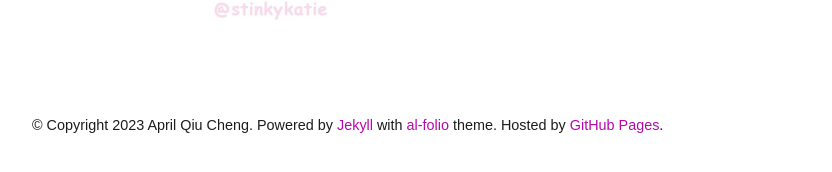
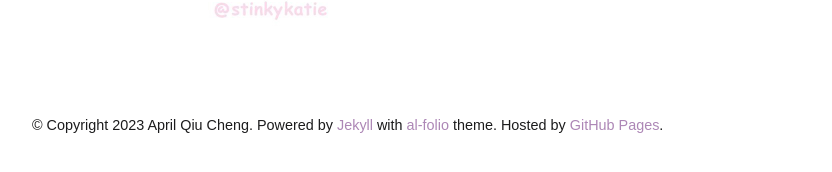
Before and after one commit to aqcheng/aqcheng.github.io, a Jekyll site: the page built from _pages/hehehe.md, in a window 1280 px wide and 945 px high. Shown: the part 769-941 px from the top of the window, without its empty margins (223-1055 px from the left). Built offline with Jekyll 4.4.1, drawn with Linux system fonts in a browser that asks for light colours; some web fonts are replaced; comment, search, counter and statistics services are not loaded; a style sheet for code colours, icons or effects is not loaded.

Commit message:
changed color theme

```diff
--- a/_sass/_themes.scss
+++ b/_sass/_themes.scss
@@ -7,9 +7,9 @@
   --global-code-bg-color: #{$code-bg-color-light};
   --global-text-color: #{$grey-color-dark};
   --global-text-color-light: #{$grey-color};
-  --global-theme-color: #{$purple-color};
+  --global-theme-color: #{$dark-purple-color};
   --global-hover-color: #{$purple-color};
-  --global-emph-color: #{$dark-purple-color};
+  --global-emph-color: #{$purple-color};
   --global-footer-bg-color: #{$white-color};
   --global-footer-text-color: #{$grey-color};
   --global-footer-link-color: #{$grey-color-dark};
@@ -35,16 +35,16 @@
 }
 
 html[data-theme='dark'] {
-  --global-bg-color: #{$grey-color-dark};
+  --global-bg-color: #{$midnight-color};
   --global-code-bg-color: #{$code-bg-color-dark};
-  --global-text-color: #{$grey-color-light};
-  --global-text-color-light: #{$grey-color-light};
-  --global-theme-color: #{$mauve-color};
-  --global-hover-color: #{$mauve-color};
-  --global-emph-color: #{$light-mauve-color};
-  --global-footer-bg-color: #{$grey-color-dark};
+  --global-text-color: #{$pink-color-lightest};
+  --global-text-color-light: #{$pink-color-lightest};
+  --global-theme-color: #{$pink-color};
+  --global-hover-color: #{$pink-color-light};
+  --global-emph-color: #{$pink-color-light};
+  --global-footer-bg-color: #{$midnight-color};
   --global-footer-text-color: #{$grey-color};
-  --global-footer-link-color: #{$white-color};
+  --global-footer-link-color: #{$pink-color-lightest};
   --global-distill-app-color: #{$grey-color-light};
   --global-divider-color: rgba(0,0,0,0);
   --global-card-bg-color: #{$grey-900};
--- a/_sass/_variables.scss
+++ b/_sass/_variables.scss
@@ -10,6 +10,7 @@
 $orange-color:        #F29105 !default;
 $blue-color:          #0076df !default;
 $blue-color-dark:     #00369f !default;
+$midnight-color:      #130C25 !default;
 $cyan-color:          #2698BA !default;
 $light-cyan-color:    lighten($cyan-color, 25%);
 $green-color:         #00ab37 !default;
@@ -17,12 +18,13 @@
 $green-color-dark:    #009f06 !default;
 $green-color-light:   #ddffdd !default;
 $green-color-bright:  #11D68B !default;
-$purple-color:        #B509AC !default;
-$dark-purple-color:   #7f0678 !default;
+$purple-color:        #D9B5E7 !default;
+$dark-purple-color:   #AD87B6 !default;
 $mauve-color:         #a678b2 !default;
 $light-mauve-color:   #c1a0c9 !default;
-$pink-color:          #f92080 !default;
-$pink-color-light:    #ffdddd !default;
+$pink-color:          #FD96B6 !default;
+$pink-color-light:    #FECDDA !default;
+$pink-color-lightest: #F9F0EE !default;
 $yellow-color:        #efcc00 !default;
 
 $grey-color:          #828282 !default;
```
